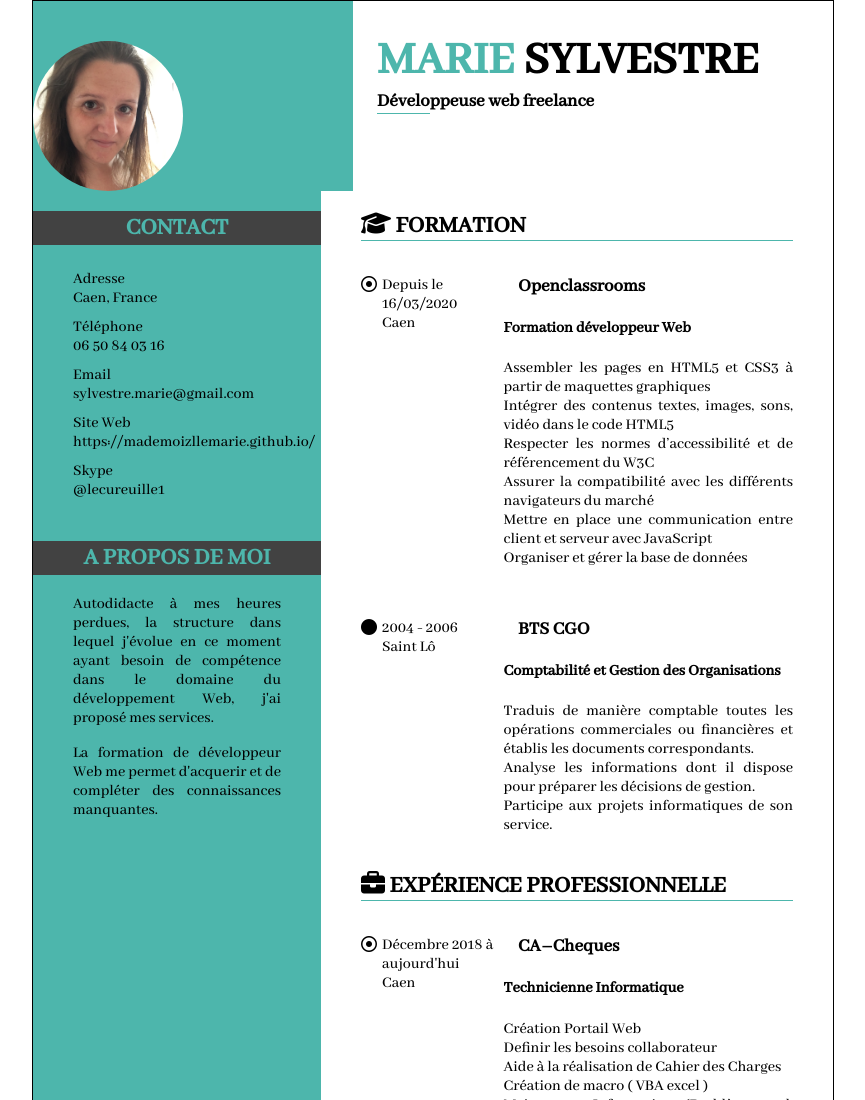
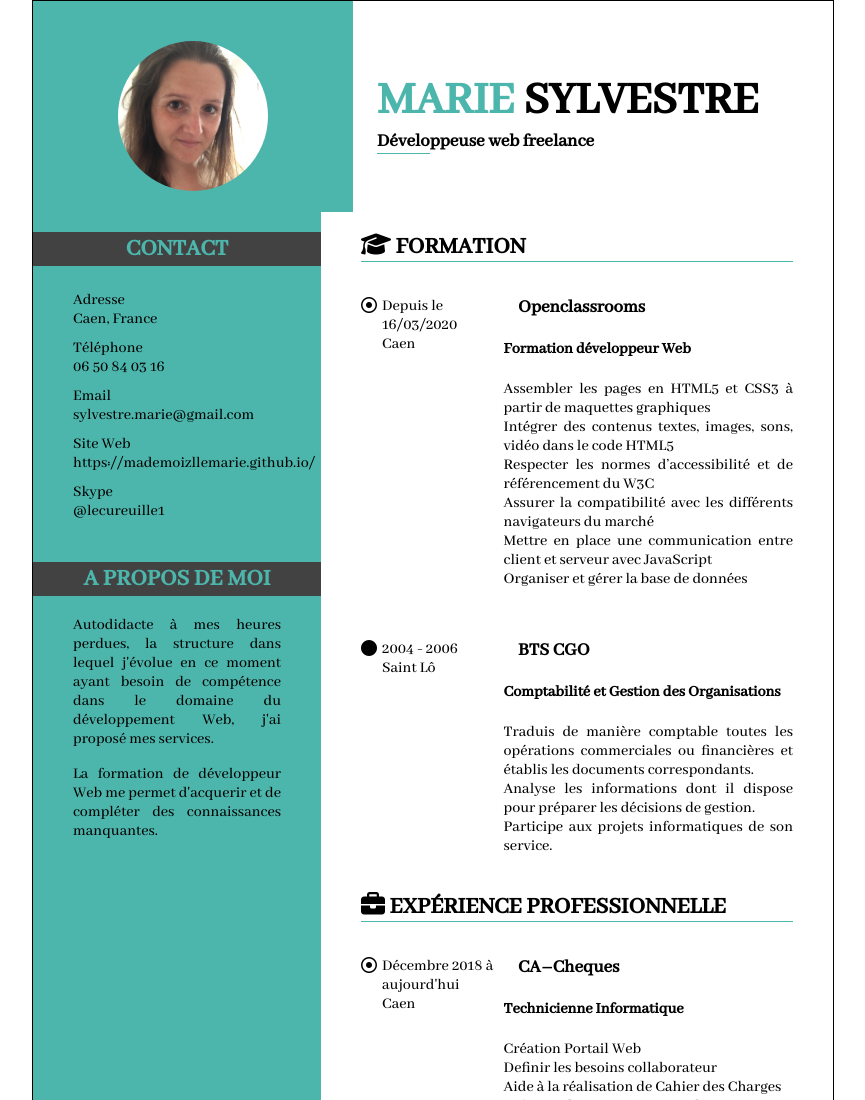
Before and after one commit to mademoizlleMarie/CV, a plain HTML site: page index.html in a window 1280 px wide. Shown: the top 1100 px of the page, without its empty margins (207-1072 px from the left). Drawn offline with Linux system fonts and the light colour scheme.

```diff
--- a/style.css
+++ b/style.css
@@ -49,11 +49,10 @@ aside ul
     justify-content: space-evenly;
     padding-right: 3px;
 }
-
 aside li
 {
     list-style-type:none;
-    padding: 5px 0 5px 0; /* modification*/
+    padding: 5px 0 5px 0;
     display: flex;
     flex-direction: column;
     justify-content: space-evenly;
@@ -108,7 +107,6 @@ article .experiencepro svg {
     padding-left: 5%;
 }
 
-
 .coloruni{
     color: #4DB6AC;
 }
@@ -132,7 +130,7 @@ header .photo #photo{
     width : 150px;
     height : 150px;
     border-radius : 75px;
-    padding: auto; /*modification*/
+    margin: auto;
     overflow:hidden;
 }
 #photo img{
@@ -142,6 +140,7 @@ header .photo #photo{
 .Nom
 {
     width: 60%;
+  margin: 5% 0 5% 0;
 }
 .experiencepro , .formation {
     display: flex;
```
